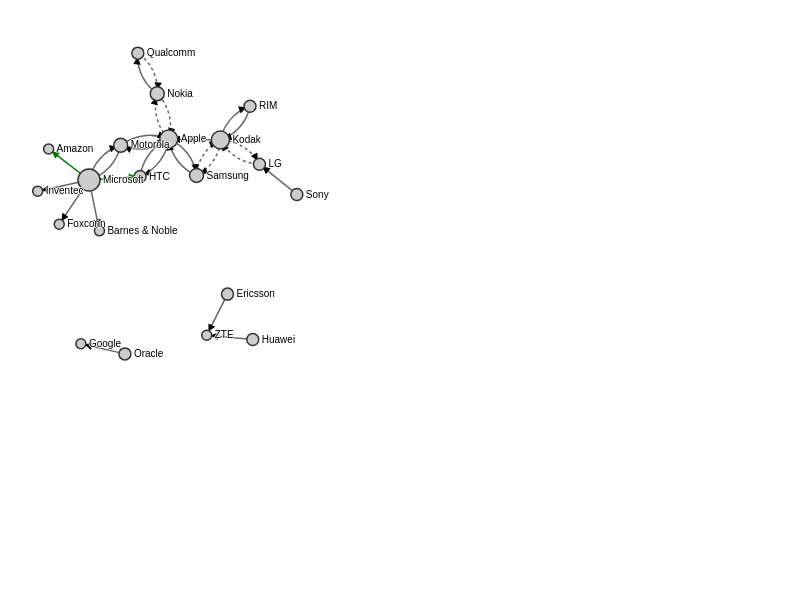
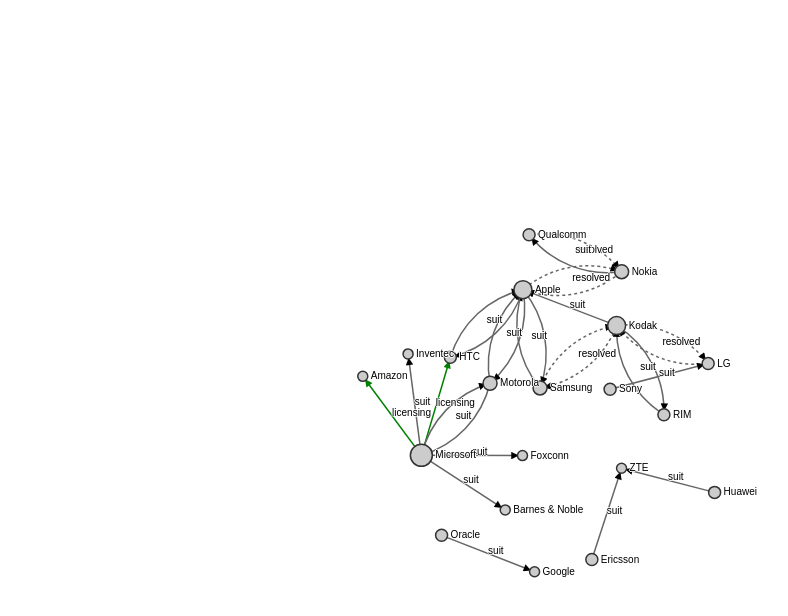
Before and after one commit to chungYon/JNU, a plain HTML site: page templates/index.html in a window 1280 px wide. Shown: the whole page, without its empty margins (103-891 px from the left). Drawn offline with nearby package versions, Linux system fonts and the light colour scheme.

```diff
--- a/templates/index.html
+++ b/templates/index.html
@@ -104,14 +104,15 @@
         });
     });
 
-    var width = 500,
-        height = 400;
+    var width = window.innerWidth,
+        height = window.innerHeight,
+        distance = 100;
 
     var force = d3.layout.force()
         .nodes(nodes)
         .links(links)
         .size([width, height])
-        .linkDistance(40)
+        .linkDistance(distance)
         .charge(-200)
         .on("tick", tick)
         .start();
@@ -140,10 +141,16 @@
         .attr("class", function(d) { return "link " + d.type; })
         .attr("marker-end", function(d) { return "url(#" + d.type + ")"; });
 
+    var path_text = svg.append("g").selectAll("text")
+        .data(force.links())
+    .enter().append("text")
+    .text(function(d) { console.log(d.type); return d.type; });
+
+
     var circle = svg.append("g").selectAll("circle")
         .data(force.nodes())
     .enter().append("circle")
-        .attr("r", function(d) { return 5 + d.started; })
+        .attr("r", function(d) { return d.started  + 5; })
         .call(force.drag);
 
     var text = svg.append("g").selectAll("text")
@@ -153,9 +160,11 @@
         .attr("y", ".31em")
         .text(function(d) { return d.name; });
 
+
     // Use elliptical arc path segments to doubly-encode directionality.
     function tick() {
         path.attr("d", linkArc);
+        path_text.attr("transform", transformPathText);
         circle.attr("transform", transform);
         text.attr("transform", transform);
     }
@@ -172,6 +181,9 @@
         return "translate(" + d.x + "," + d.y + ")";
     }
 
+    function transformPathText(d) {
+        return "translate(" + (d.source.x + d.target.x) / 2 + "," + (d.source.y + d.target.y) / 2 + ")";
+    }
     </script>
 </body>
 </html>
```
Also changed, not shown: 1 other file.
